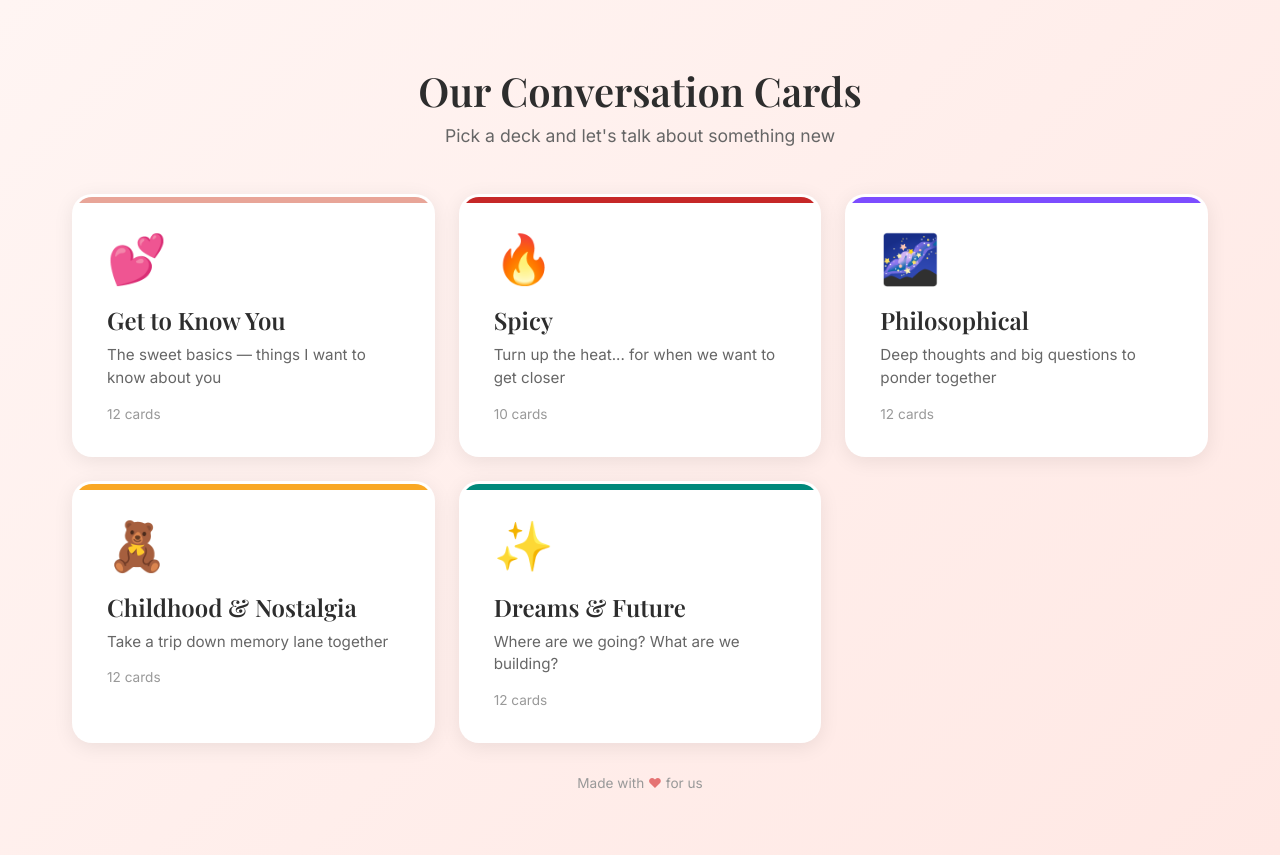
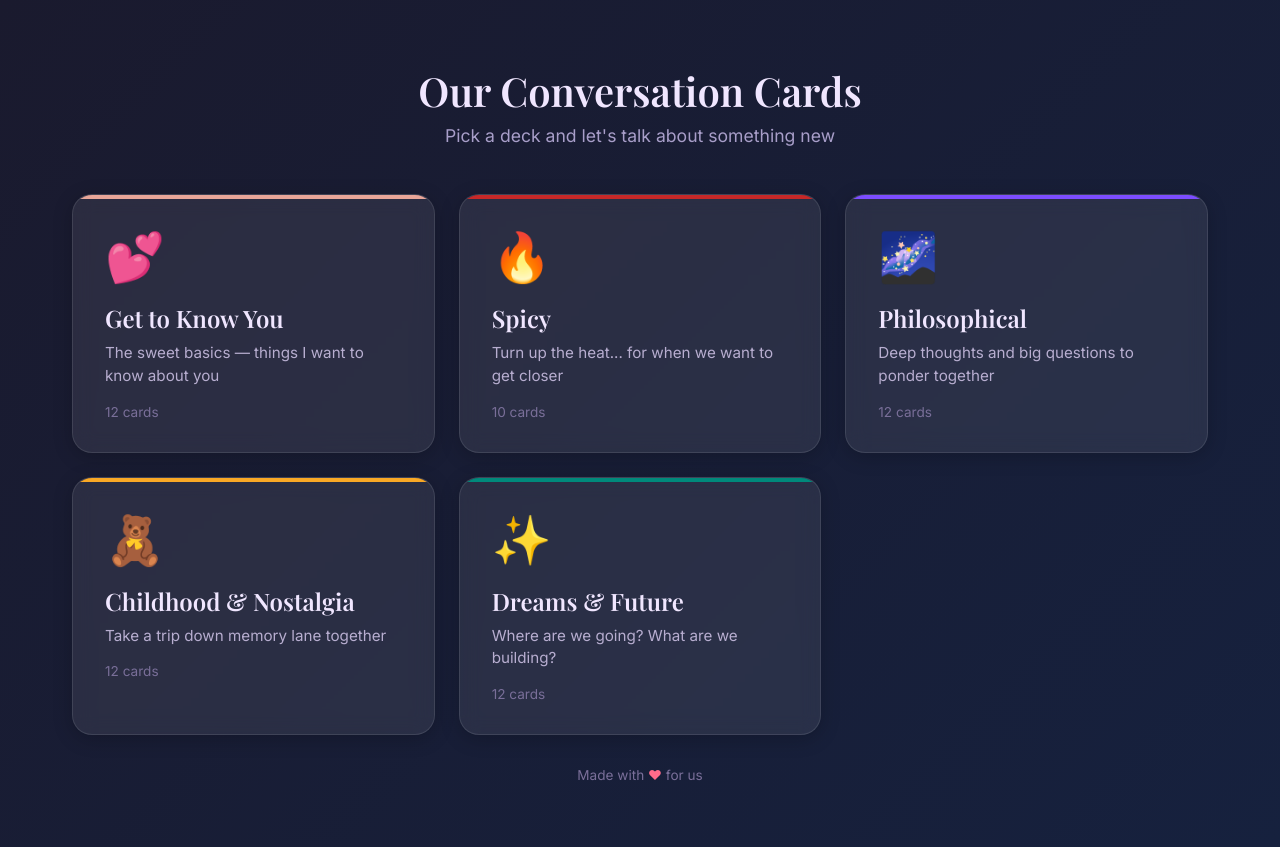
Before and after one commit to eden-elise/christmas-game, a React (Vite) app: page / in a window 1280 px wide. Built offline with nearby package versions, Linux system fonts and the light colour scheme.

Commit message:
Add dark mode theme for cozy late night calls
- Dark navy gradient background (#1a1a2e to #16213e)
- Glassmorphism deck cards with blur effect
- Light purple/lavender text colors
- Softer pink heart in footer

```diff
--- a/src/components/CardView.tsx
+++ b/src/components/CardView.tsx
@@ -28,11 +28,11 @@ export function CardView({ deck, onBack }: CardViewProps) {
     root.style.setProperty('--color-question-text', deck.color.questionText);
 
     return () => {
-      // Reset to default on unmount
+      // Reset to dark mode defaults on unmount
       root.style.setProperty('--color-primary', '#e8a598');
       root.style.setProperty('--color-secondary', '#f5d5cf');
-      root.style.setProperty('--color-background', '#fff5f3');
-      root.style.setProperty('--color-background-end', '#ffe8e4');
+      root.style.setProperty('--color-background', '#1a1a2e');
+      root.style.setProperty('--color-background-end', '#16213e');
       root.style.setProperty('--color-text', '#5c3d37');
       root.style.setProperty('--color-card-back', '#d4857a');
       root.style.setProperty('--color-question-text', '#5c3d37');
--- a/src/styles/index.css
+++ b/src/styles/index.css
@@ -2,8 +2,8 @@
 :root {
   --color-primary: #e8a598;
   --color-secondary: #f5d5cf;
-  --color-background: #fff5f3;
-  --color-background-end: #ffe8e4;
+  --color-background: #1a1a2e;
+  --color-background-end: #16213e;
   --color-text: #5c3d37;
   --color-card-back: #d4857a;
   --color-question-text: #5c3d37;
@@ -57,13 +57,13 @@ h1, h2, h3 {
 
 .home__title {
   font-size: 2.5rem;
-  color: #2d2d2d;
+  color: #f0e6ff;
   margin-bottom: 0.5rem;
 }
 
 .home__subtitle {
   font-size: 1.1rem;
-  color: #666;
+  color: #a89ec9;
   font-weight: 400;
 }
 
@@ -82,13 +82,14 @@ h1, h2, h3 {
 
 /* Deck Card (on home screen) */
 .deck-card {
-  background: white;
+  background: rgba(255, 255, 255, 0.08);
+  backdrop-filter: blur(10px);
   border-radius: 20px;
   padding: 2rem;
   cursor: pointer;
-  transition: transform 0.3s ease, box-shadow 0.3s ease;
-  box-shadow: 0 4px 20px rgba(0, 0, 0, 0.08);
-  border: 3px solid transparent;
+  transition: transform 0.3s ease, box-shadow 0.3s ease, background 0.3s ease;
+  box-shadow: 0 4px 20px rgba(0, 0, 0, 0.2);
+  border: 1px solid rgba(255, 255, 255, 0.1);
   position: relative;
   overflow: hidden;
 }
@@ -99,13 +100,14 @@ h1, h2, h3 {
   top: 0;
   left: 0;
   right: 0;
-  height: 6px;
+  height: 4px;
   background: var(--deck-color);
 }
 
 .deck-card:hover {
   transform: translateY(-4px);
-  box-shadow: 0 12px 40px rgba(0, 0, 0, 0.12);
+  box-shadow: 0 12px 40px rgba(0, 0, 0, 0.3);
+  background: rgba(255, 255, 255, 0.12);
 }
 
 .deck-card:active {
@@ -119,12 +121,12 @@ h1, h2, h3 {
 
 .deck-card__name {
   font-size: 1.5rem;
-  color: #2d2d2d;
+  color: #f0e6ff;
   margin-bottom: 0.5rem;
 }
 
 .deck-card__description {
-  color: #666;
+  color: #b8aed0;
   font-size: 0.95rem;
   line-height: 1.5;
 }
@@ -132,7 +134,7 @@ h1, h2, h3 {
 .deck-card__count {
   margin-top: 1rem;
   font-size: 0.85rem;
-  color: #999;
+  color: #7a6f99;
 }
 
 /* Card View */
@@ -343,10 +345,10 @@ h1, h2, h3 {
 .footer {
   text-align: center;
   padding: 2rem;
-  color: #999;
+  color: #7a6f99;
   font-size: 0.85rem;
 }
 
 .footer__heart {
-  color: #e57373;
+  color: #ff6b8a;
 }
```
